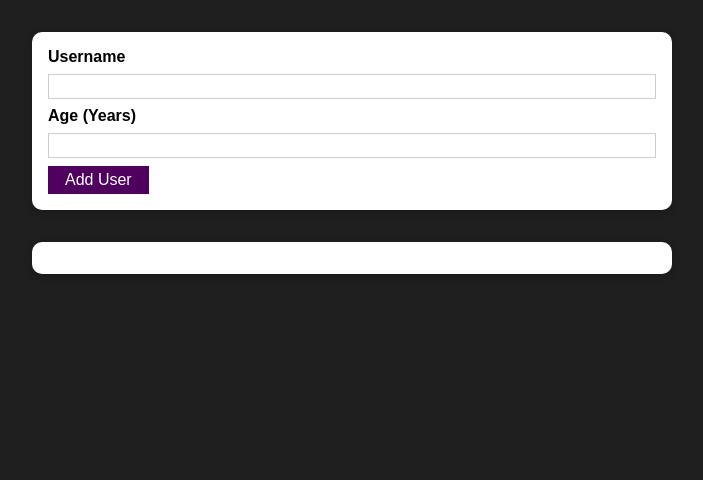
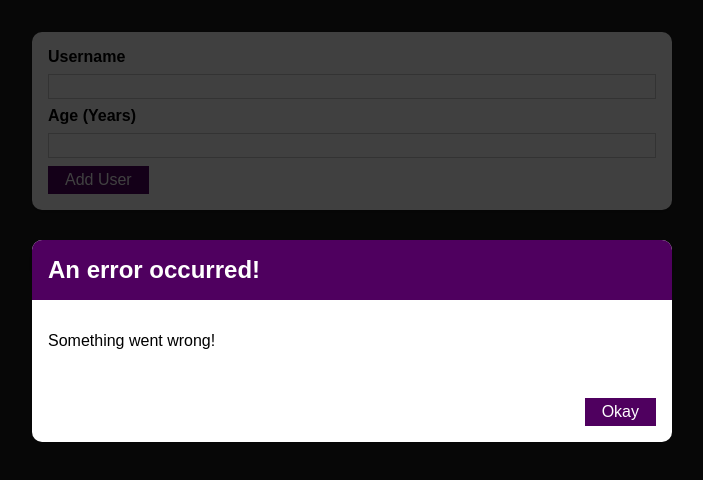
Before and after one commit to jace-jinwoo/user-app, a React (Create React App) app: page / in a window 1280 px wide. Shown: the top 480 px of the page, without its empty margins (288-991 px from the left). Built offline with nearby package versions, Linux system fonts and the light colour scheme.

Commit message:
[feat] Add a Error Modal component

```diff
--- /dev/null
+++ b/src/components/UI/ErrorModal.js
@@ -0,0 +1,24 @@
+import Card from "./Card";
+import classes from "./ErrorModal.module.css";
+import Button from "./Button";
+
+const ErrorModal = (props) => {
+  return (
+    <>
+      <div className={classes.backdrop}></div>
+      <Card className={classes.modal}>
+        <header className={classes.header}>
+          <h2>{props.title}</h2>
+        </header>
+        <div className={classes.content}>
+          <p>{props.message}</p>
+        </div>
+        <footer className={classes.actions}>
+          <Button>Okay</Button>
+        </footer>
+      </Card>
+    </>
+  );
+};
+
+export default ErrorModal;
--- a/src/components/Users/AddUser.js
+++ b/src/components/Users/AddUser.js
@@ -2,6 +2,7 @@
 import classes from "./AddUser.module.css";
 import Button from "../UI/Button";
 import { useState } from "react";
+import ErrorModal from "../UI/ErrorModal";
 
 const initialValue = {
   userName: "",
@@ -28,6 +29,7 @@
   };
 
   return (
+    <>
       <Card className={classes.input}>
         <form onSubmit={addUserHandler}>
           <label htmlFor="username">Username</label>
@@ -46,6 +48,8 @@
           <Button type="submit">Add User</Button>
         </form>
       </Card>
+      <ErrorModal title="An error occurred!" message="Something went wrong!" />
+    </>
   );
 };
 
```
Also changed, not shown: src/components/UI/ErrorModal.module.css (renamed from src/components/Users/ErrorModal.module.css). Lines whose indentation alone changed are shown as unchanged.
